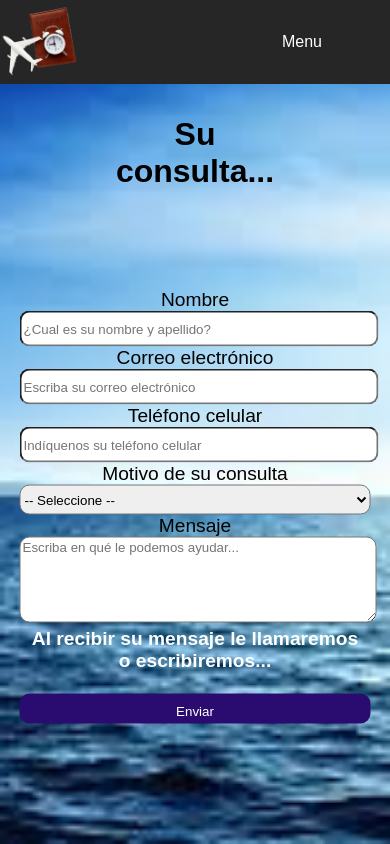
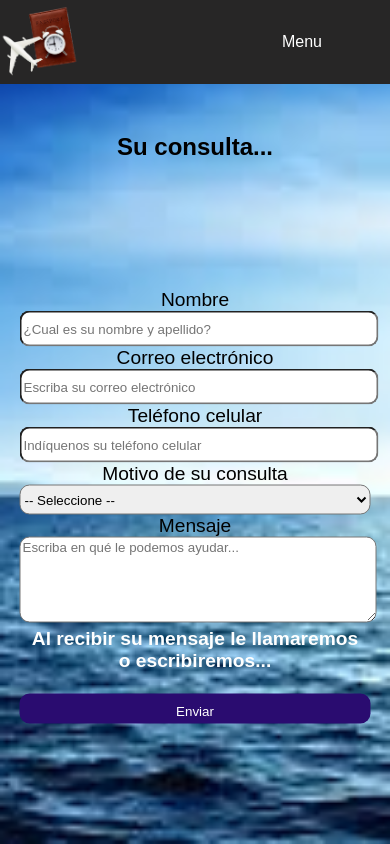
Before and after one commit to egmprog/cacG6, a PHP site: page /app/views/content/contact.html in a window 390 px wide. Run offline with PHP 8.4, Linux system fonts and the light colour scheme.

Commit message:
20240425J

```diff
--- a/app/css/contact.css
+++ b/app/css/contact.css
@@ -28,9 +28,10 @@
         top: 15%;
         left: 50%;
         transform: translate(-50%, -50%);
-        font-size: 2rem;
+        font-size: 1.5rem;
         word-wrap: break-word;
         text-align: center;
+        width: 90%;
     }
 
     .secc1 form{
```
